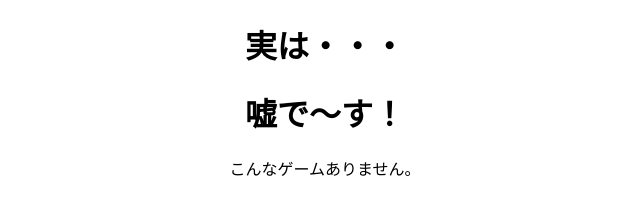
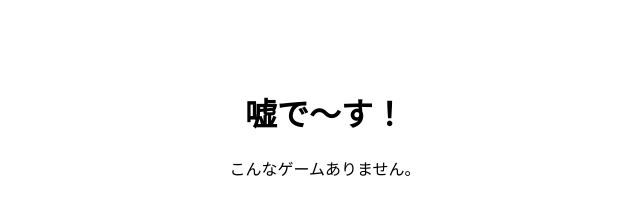
Before and after one commit to amechan-314159/amechan-314159.github.io, a plain HTML site: page jituwa.html in a window 1280 px wide. Shown: the whole page, without its empty margins (315-955 px from the left). Drawn offline with Linux system fonts and the light colour scheme.

Commit message:
Update jituwa.html

```diff
--- a/jituwa.html
+++ b/jituwa.html
@@ -3,7 +3,7 @@
   <head>
     <meta charset="utf-8">
     <title>嘘ですｗ</title>
-    <link rel="stylesheet" href="test.css">
+    <link rel="stylesheet" href="jituwa.css">
   </head>
 
   <body>
```
